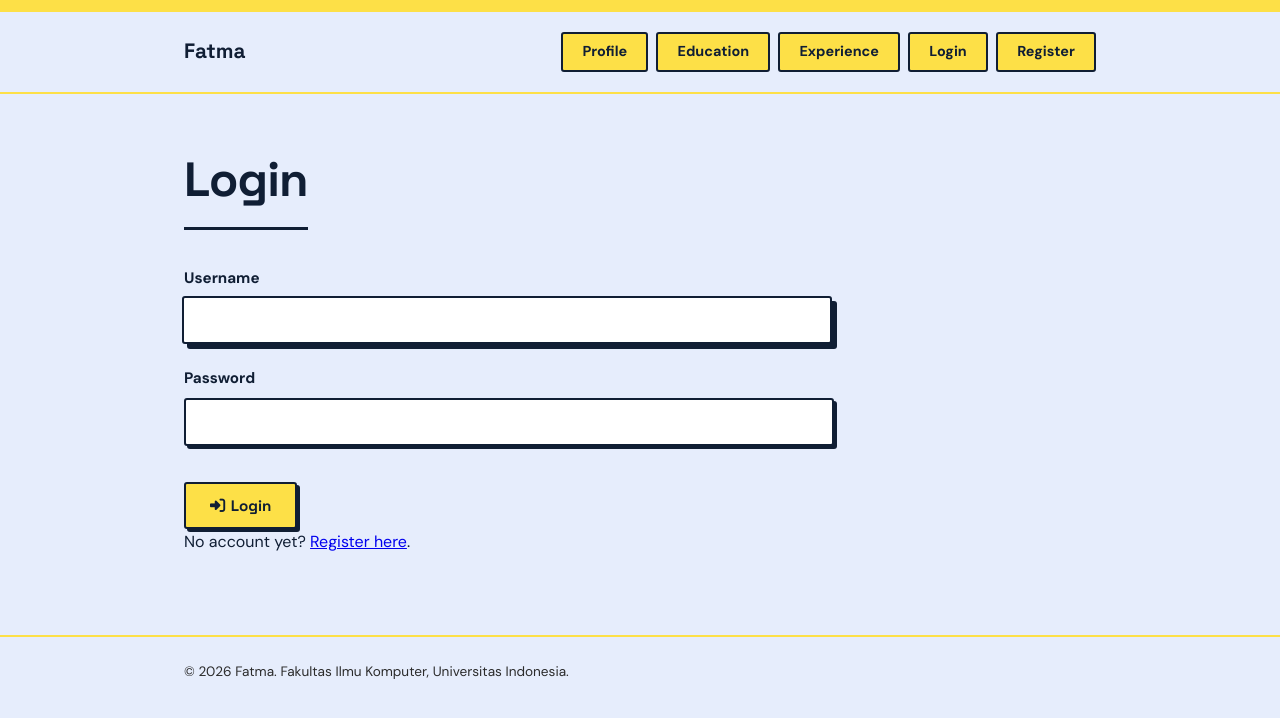
After one commit to fatmawidya/myportofolio, a Django app: a page that uses templates/base.html in a window 1280 px wide. The commit adds this page. Shown: the top 718 px of the page. Run offline with Django 5.2, Linux system fonts and the light colour scheme.

Commit message:
implement Tutorial 4 features for experience module

```diff
--- a/main/models.py
+++ b/main/models.py
@@ -1,5 +1,6 @@
 import uuid
 from django.db import models
+from django.contrib.auth.models import User
 
 class Experience(models.Model):
     EXPERIENCE_CHOICES = [
@@ -19,6 +20,10 @@ class Experience(models.Model):
     thumbnail = models.URLField(blank=True, null=True) # Kolom link gambar, boleh kosong di form maupun database
     started_at = models.DateTimeField() # Tanggal dimulai
     ended_at = models.DateTimeField(blank=True, null=True) # Tanggal selesai, boleh kosong kalau masih berjalan
+
+    starred_by = models.ManyToManyField(
+        User, related_name="starred_projects", blank=True
+    )
 
     def __str__(self):
         return self.title
--- a/main/urls.py
+++ b/main/urls.py
@@ -1,6 +1,6 @@
 from django.urls import path
 
-from main.views import show_education, show_main, show_experience, create_experience, get_experience_json, get_experience_xml, delete_experience, edit_experience, create_education, edit_education, delete_education
+from main.views import show_education, show_main, show_experience, create_experience, get_experience_json, get_experience_xml, delete_experience, edit_experience, create_education, edit_education, delete_education, register, login, logout, login_user, logout_user, toggle_star
 
 app_name = "main"
 
@@ -21,4 +21,16 @@ urlpatterns = [
     # API Endpoints
     path("api/experience/json/", get_experience_json, name="get_experience_json"),
     path("api/experience/xml/", get_experience_xml, name="get_experience_xml"),
+
+    #login logout
+    path("register/", register, name="register"),
+    path("login/", login_user, name="login"),
+    path("logout/", logout_user, name="logout"),
+
+    #STARS
+    path(
+    "experience/<uuid:experience_id>/star/",
+        toggle_star,
+        name="toggle_star",
+    ),
 ]
--- a/main/views.py
+++ b/main/views.py
@@ -1,11 +1,18 @@
 from django.shortcuts import render, redirect, get_object_or_404
 from main.models import Education, Experience
-from main.forms import ExperienceForm, EducationForm  # Tambahkan EducationForm
+from main.forms import ExperienceForm, EducationForm
 from django.contrib import messages
 from django.core import serializers
 from django.http import HttpResponse
+from django.contrib.auth import login, logout
+from django.contrib.auth.forms import AuthenticationForm, UserCreationForm
+from django.shortcuts import redirect, render
+from django.contrib.auth.decorators import login_required
+from django.core.exceptions import PermissionDenied
+import datetime
 
 def show_main(request):
+    last_login = request.COOKIES.get('last_login', 'No active login session / Cookie not found')
     context = {
         "name": "Fatma Widya Rachma",
         "npm": "2506533614",
@@ -13,8 +20,60 @@ def show_main(request):
         "bio": (
             "IS @ Universitas Indonesia, interested in bridging business and technology."
         ),
+            "last_login": last_login,
+
     }
     return render(request, "index.html", context)
+
+def register(request):
+    form = UserCreationForm(request.POST or None)
+
+    if request.method == "POST" and form.is_valid():
+        form.save()
+        messages.success(request, "Akun berhasil dibuat. Silakan login.")
+        return redirect("main:login")
+
+    context = {
+        "name": "Fatma",
+        "form": form,
+    }
+    return render(request, "register.html", context)
+
+def login_user(request):
+    form = AuthenticationForm(request, data=request.POST or None)
+
+    if request.method == "POST" and form.is_valid():
+        user = form.get_user()
+        login(request, user)
+        response = redirect("main:show_main")
+        response.set_cookie('last_login', datetime.datetime.now().strftime('%Y-%m-%d %H:%M:%S'))
+        return response
+
+    context = {
+        "name": "Fatma",
+        "form": form,
+    }
+    return render(request, "login.html", context)
+
+def logout_user(request):
+    logout(request)
+    response = redirect("main:show_main")
+    response.delete_cookie('last_login')
+    return response
+
+@login_required(login_url="/login/")
+def toggle_star(request, experience_id):
+    experience = get_object_or_404(Experience, pk=experience_id)
+
+    if request.method == "POST":
+        # Jika akun ini sudah pernah memberi star, batalkan star-nya.
+        # Jika belum, tambahkan star.
+        if request.user in experience.starred_by.all():
+            experience.starred_by.remove(request.user)
+        else:
+            experience.starred_by.add(request.user)
+
+    return redirect("main:show_experience")
 
 # ================= EXPERIENCE =================
 def show_experience(request):
@@ -30,7 +89,10 @@ def show_experience(request):
     }
     return render(request, "experience.html", context)
 
+@login_required(login_url="/login/")
 def create_experience(request):
+    if not request.user.is_superuser:
+        raise PermissionDenied
     form = ExperienceForm(request.POST or None)
 
     if request.method == "POST" and form.is_valid():
@@ -44,7 +106,10 @@ def create_experience(request):
     }
     return render(request, "create_experience.html", context)
 
+@login_required(login_url="/login/")
 def edit_experience(request, id):
+    if not request.user.is_superuser:
+        raise PermissionDenied
     experience = get_object_or_404(Experience, pk=id)
     form = ExperienceForm(request.POST or None, instance=experience)
 
@@ -60,7 +125,10 @@ def edit_experience(request, id):
     }
     return render(request, "components/edit_experience.html", context)
 
+@login_required(login_url="/login/")
 def delete_experience(request, id):
+    if not request.user.is_superuser:
+        raise PermissionDenied
     experience = get_object_or_404(Experience, pk=id)
     if request.method == "POST":
         experience.delete()
@@ -76,7 +144,7 @@ def get_experience_json(request):
     if search_query:
         experiences = experiences.filter(title__icontains=search_query)
 
-    data = serializers.serialize("json", experiences)
+    data = serializers.serialize("json", experiences, use_natural_foreign_keys=True)
     return HttpResponse(data, content_type="application/json")
 
 def get_experience_xml(request):
@@ -84,6 +152,17 @@ def get_experience_xml(request):
     data = serializers.serialize("xml", experiences)
     return HttpResponse(data, content_type="application/xml")
 
+@login_required(login_url="/login/")
+def toggle_star(request, experience_id):
+    experience = get_object_or_404(Experience, pk=experience_id)
+
+    if request.method == "POST":
+        if request.user in experience.starred_by.all():
+            experience.starred_by.remove(request.user)
+        else:
+            experience.starred_by.add(request.user)
+
+    return redirect("main:show_experience")
 
 # ================= EDUCATION =================
 def show_education(request):
--- a/portofolio/settings.py
+++ b/portofolio/settings.py
@@ -67,6 +67,7 @@ TEMPLATES = [
         'APP_DIRS': True,
         'OPTIONS': {
             'context_processors': [
+                "django.template.context_processors.debug",
                 'django.template.context_processors.request',
                 'django.contrib.auth.context_processors.auth',
                 'django.contrib.messages.context_processors.messages',
--- a/templates/base.html
+++ b/templates/base.html
@@ -10,7 +10,7 @@
     <link rel="preconnect" href="https://fonts.gstatic.com" crossorigin>
     <link href="https://fonts.googleapis.com/css2?family=Space+Grotesk:wght@500;700&display=swap" rel="stylesheet">
     <link rel="stylesheet" href="https://cdnjs.cloudflare.com/ajax/libs/font-awesome/6.5.1/css/all.min.css">
-    <link rel="stylesheet" href="{% static 'css/style.css' %}?v=4">
+    <link rel="stylesheet" href="{% static 'css/style.css' %}?v=10">
     {% block meta %} {% endblock meta %}
 </head>
 
@@ -27,6 +27,15 @@
                 <a href="{% url 'main:show_main' %}">Profile</a>
                 <a href="{% url 'main:show_education' %}">Education</a>
                 <a href="{% url 'main:show_experience' %}">Experience</a>
+                {% if user.is_authenticated %}
+                    <span class="nav-user">
+                        <i class="fa-solid fa-user" style="margin-right: 6px;"></i> {{ user.username }}
+                    </span>
+                    <a href="{% url 'main:logout' %}">Logout</a>
+                {% else %}
+                    <a href="{% url 'main:login' %}">Login</a>
+                    <a href="{% url 'main:register' %}">Register</a>
+                {% endif %}
             </nav>
         </div>
     </header>
--- a/templates/index.html
+++ b/templates/index.html
@@ -22,6 +22,10 @@
                             <dt>Program</dt>
                             <dd>{{ study_program }}</dd>
                         </div>
+                        <div class="meta-row">
+                            <dt>Last Login Session</dt>
+                            <dd>{{ last_login }}</dd>
+                        </div>
                     </dl>
                     <div class="social-links">
                         <a href="https://github.com/fatmawidya" class="social-link" target="_blank">
--- /dev/null
+++ b/templates/login.html
@@ -0,0 +1,37 @@
+{% extends 'base.html' %}
+{% block meta %}
+    <title>Login - {{ name }}</title>
+{% endblock meta %}
+{% block content %}
+    <section class="container form-section">
+        <h1 class="section-title">Login</h1>
+
+        {% for message in messages %}
+            <div class="form-message">{{ message }}</div>
+        {% endfor %}
+
+        <form method="POST" action="{% url 'main:login' %}" class="form-container">
+            {% csrf_token %}
+            {% for field in form %}
+                <div class="form-group">
+                    <label for="{{ field.id_for_label }}" class="form-label">{{ field.label }}</label>
+                    {{ field }}
+                    {% for error in field.errors %}
+                        <div class="form-error">{{ error }}</div>
+                    {% endfor %}
+                </div>
+            {% endfor %}
+
+            {% for error in form.non_field_errors %}
+                <div class="form-error">{{ error }}</div>
+            {% endfor %}
+
+            <div class="form-actions">
+                <button type="submit" class="btn-submit">
+                    <i class="fa-solid fa-right-to-bracket"></i> Login
+                </button>
+            </div>
+        </form>
+        <div>No account yet? <a href="{% url 'main:register' %}">Register here</a>.</div>
+    </section>
+{% endblock content %}
```
Also changed, not shown: static/css/style.css (+64 -6 lines), templates/components/experience_star.html (added, +10 -0 lines), templates/experience.html (+12 -6 lines), templates/register.html (added, +35 -0 lines), main/migrations/0005_experience_starred_by.py (added).
